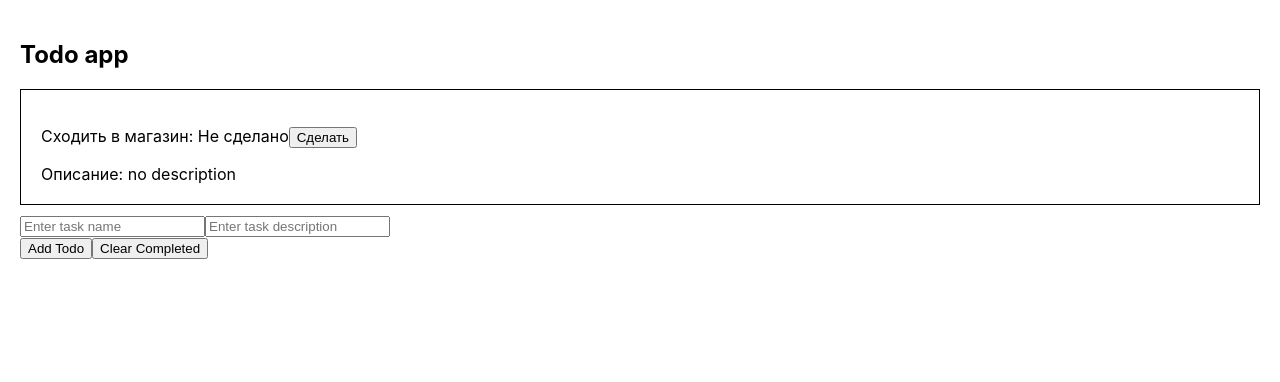
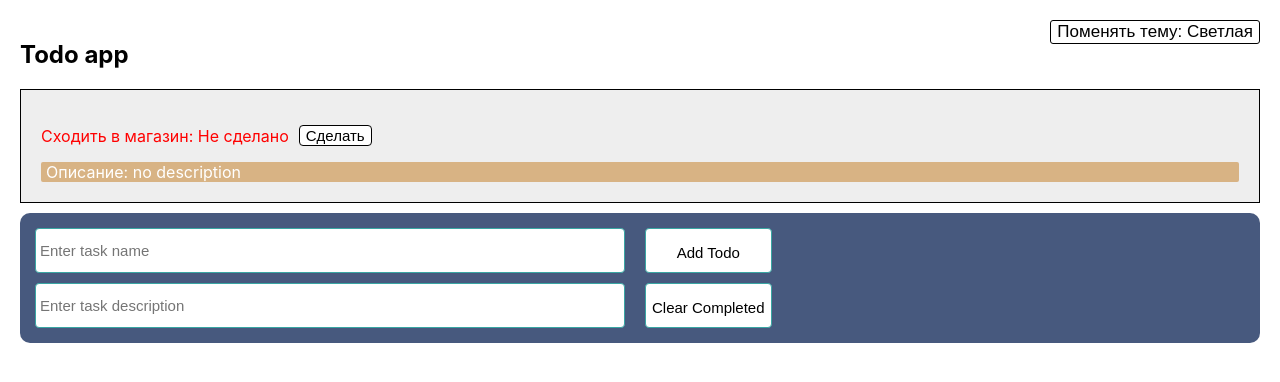
Before and after one commit to dk-frontend-dev/hw, a React (Create React App) app: page / in a window 1280 px wide. Shown: the top 382 px of the page. Built offline with nearby package versions, Linux system fonts and the light colour scheme.

Commit message:
complete hw5

```diff
--- a/package.json
+++ b/package.json
@@ -6,6 +6,8 @@
     "@testing-library/jest-dom": "^5.13.0",
     "@testing-library/react": "^11.2.7",
     "@testing-library/user-event": "^12.8.3",
+    "classnames": "^2.3.1",
+    "node-sass": "^6.0.0",
     "react": "^17.0.2",
     "react-dom": "^17.0.2",
     "react-scripts": "4.0.3",
--- a/src/App.css
+++ /dev/null
@@ -1,5 +0,0 @@
-.App {
-  max-width: 1400px;
-  margin: 0 auto;
-  padding: 20px;
-}
--- a/src/App.js
+++ b/src/App.js
@@ -1,5 +1,5 @@
 import React from 'react'
-import './App.css'
+import styles from './App.module.scss'
 import TodoList from './components/TodoList/TodoList'
 import TodoForm from './components/TodoForm/TodoForm'
 class App extends React.Component {
@@ -16,7 +16,8 @@ class App extends React.Component {
         }
       ],
       name: '',
-      description: ''
+      description: '',
+      theme: true
     }
   }
 
@@ -52,9 +53,22 @@ class App extends React.Component {
     alert('У вас не заполнены все поля.')
   }
 
+  switchTheme = () => {
+    document.body.classList.toggle('dark')
+    this.setState({theme: !this.state.theme})
+  }
+
   render() {
     return (
-      <div className="App">
+      <>
+        <button
+          type="button"
+          className={styles.switcher}
+          onClick={this.switchTheme}
+        >
+          Поменять тему: {this.state.theme ? 'Светлая' : 'Темная'}
+        </button>
+        <div className={styles.App}>
           <h2>Todo app</h2>
 
           <TodoList
@@ -71,6 +85,7 @@ class App extends React.Component {
             clearCompleted={this.clearCompleted}
           />
         </div>
+      </>
     )
   }
 }
--- /dev/null
+++ b/src/App.module.scss
@@ -0,0 +1,24 @@
+.App {
+  max-width: 1400px;
+  margin: 0 auto;
+  padding: 20px;
+
+  h2 {
+    color: var(--color);
+  }
+}
+
+.switcher {
+  background: var(--background);
+  font-size: 17px;
+  position: absolute;
+  right: 20px;
+  top: 20px;
+  border: 1px solid var(--color);
+  border-radius: 3px;
+  cursor: pointer;
+  color: var(--color);
+  &:active {
+    background: rgba(blue, .6);
+  }
+}
--- a/src/components/Todo/Todo.js
+++ b/src/components/Todo/Todo.js
@@ -1,11 +1,13 @@
+import styles from './Todo.module.scss'
+
 const Todo = props => {
   return (
-    <div
-      className="Todo"
-      style={{border: '1px solid #000', padding: '20px', marginBottom: '10px'}}
-    >
-      <p>
-        {props.todo.task}: {props.todo.completed ? 'Сделано' : 'Не сделано'}
+    <div className={styles.Todo}>
+      <div>
+        <p className={props.todo.completed ? styles.done : null}>
+          {props.todo.task}: {props.todo.completed ? 'Сделано' : 'Не сделано'}
+        </p>
+
         <button
           key={props.todo.id}
           onClick={() => {
@@ -14,9 +16,11 @@ const Todo = props => {
         >
           Сделать
         </button>
-      </p>
+      </div>
 
-      <div>Описание: {props.todo.description}</div>
+      <div className={styles.description}>
+        Описание: {props.todo.description}
+      </div>
     </div>
   )
 }
--- /dev/null
+++ b/src/components/Todo/Todo.module.scss
@@ -0,0 +1,45 @@
+.Todo {
+  border: 1px solid var(--border);
+  padding: 20px;
+  margin-bottom: 10px;
+  background: var(--todo-background);
+
+  div:first-child {
+    display: flex;
+    align-items: center;
+  }
+
+  & button {
+    background: var(--background);
+    color: var(--color);
+    border: 1px solid var(--color);
+    margin-left: 10px;
+    border-radius: 4px;
+    font-size: 15px;
+
+    &:hover {
+      background: var(--color);
+      color: var(--background);
+      border: 1px solid var(--background);
+    }
+  }
+}
+
+p {
+  transition: .2s color ease-in;
+}
+
+.done {
+  color: green;
+}
+
+p:not(.done) {
+  color: red;
+}
+
+.description {
+  background: #d8b384;
+  color: var(--background);
+  border-radius: 2px;
+  padding: 0 5px;
+}
--- a/src/components/TodoForm/TodoForm.js
+++ b/src/components/TodoForm/TodoForm.js
@@ -1,6 +1,8 @@
+import styles from './TodoForm.module.scss'
+
 const TodoForm = props => {
   return (
-    <form onSubmit={e => e.preventDefault()}>
+    <form className={styles.TodoForm} onSubmit={e => e.preventDefault()}>
       <div>
         <input
           name="todo"
@@ -19,11 +21,13 @@ const TodoForm = props => {
         />
       </div>
 
-      <button type="submit" onClick={props.addTask}>
-        Add Todo
-      </button>
+      <div>
+        <button type="submit" onClick={props.addTask}>
+          Add Todo
+        </button>
 
-      <button onClick={props.clearCompleted}>Clear Completed</button>
+        <button onClick={props.clearCompleted}>Clear Completed</button>
+      </div>
     </form>
   )
 }
--- /dev/null
+++ b/src/components/TodoForm/TodoForm.module.scss
@@ -0,0 +1,35 @@
+.TodoForm {
+  background: var(--todo-form-background);
+  padding: 10px;
+  border-radius: 10px;
+  display: flex;
+  align-items: flex-start;
+
+  div {
+    display: flex;
+    flex-direction: column;
+  }
+
+  div:first-child {
+    padding-right: 20px;
+    flex: 0 0 50%;
+    & input {
+      width: 100%;
+    }
+  }
+
+  & input, & button {
+    border-radius: 4px;
+    border: 1px solid #39a6a3;
+    background: #fff;
+    box-shadow: none;
+    margin: 5px;
+    height: 45px;
+    line-height: 45px;
+    font-size: 15px;
+  }
+
+  & input {
+    padding: 0 4px;
+  }
+}
--- a/src/index.css
+++ b/src/index.css
@@ -5,6 +5,32 @@ body {
     sans-serif;
   -webkit-font-smoothing: antialiased;
   -moz-osx-font-smoothing: grayscale;
+  background: var(--background);
+}
+
+:root {
+  --background: #fff;
+  --color: #000;
+  --border: #000;
+
+  --todo-background: #eee;
+
+  --todo-form-background: #47597e;
+}
+
+body.dark {
+  --background: #000;
+  --color: #fff;
+  --border: #fff;
+
+  --todo-background: #343f56;
+
+  --todo-form-background: #fbc6a4;
+}
+
+*, *:before, *:after {
+  box-sizing: border-box;
+  transition: .2s color ease-in, .2s border ease-in-out, .2s background ease-out;
 }
 
 code {
```
Also changed, not shown: src/components/TodoList/TodoList.module.scss (added), src/logo.svg (deleted), 1 other file (tests, documents, lock files or other folders). Lines whose indentation alone changed are shown as unchanged.
